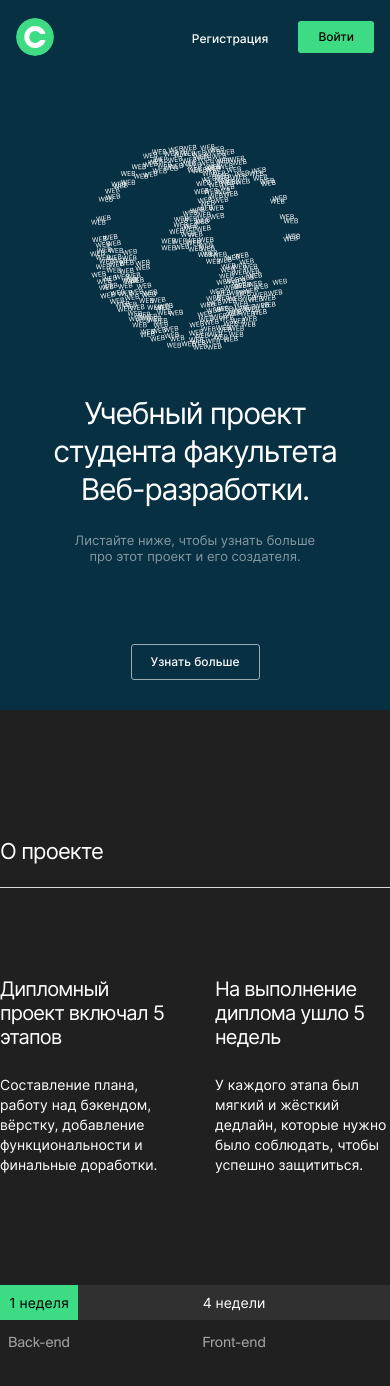
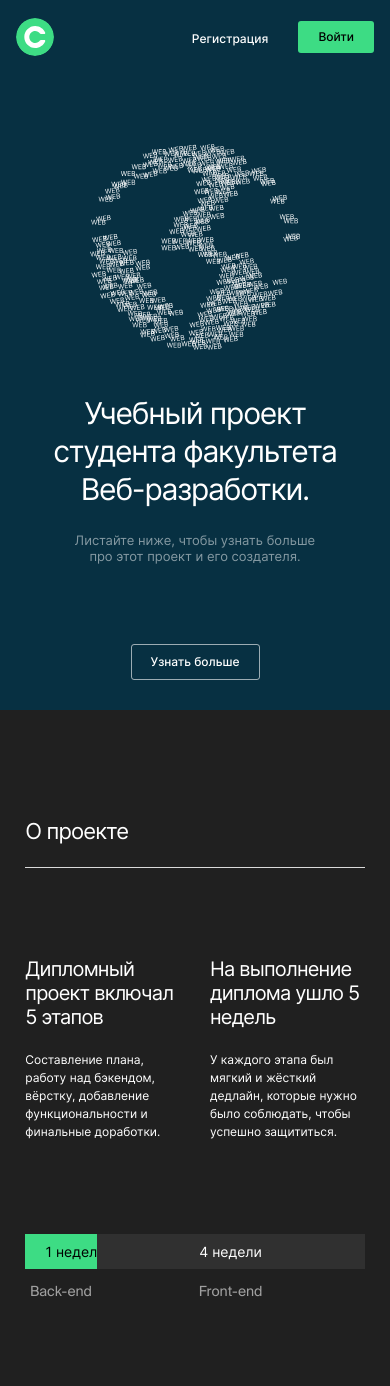
Before and after one commit to tatsenko-m/movies-explorer-frontend, a React (Create React App) app: page / in a window 390 px wide. Shown: the top 1386 px of the page. Built offline with nearby package versions, Linux system fonts and the light colour scheme.

Commit message:
feat: адаптировть дизайн AboutProject под 768px

```diff
--- a/src/components/AboutProject/AboutProject.css
+++ b/src/components/AboutProject/AboutProject.css
@@ -1,4 +1,5 @@
 .about-project {
+  width: 89vw;
   max-width: 1140px;
   display: flex;
   flex-direction: column;
@@ -91,6 +92,7 @@
 
 .about-project__backend-chart-line {
   background-color: #3ddc84;
+  min-width: 100px;
   color: #000;
   grid-column: 1;
   grid-row: 1;
@@ -110,7 +112,7 @@
 .about-project__chart-caption {
   margin: 0;
   padding-top: 14px;
-  font-family: "Suisse Intl", "Arial", sans-serif;
+  font-family: "Inter", "Arial", sans-serif;
   color: #a0a0a0;
   text-align: center;
   font-size: 14px;
@@ -137,3 +139,25 @@
   grid-column: 2;
   grid-row: 2;
 }
+
+@media screen and (max-width: 1024px) {
+  .about-project {
+    width: 87vw;
+    padding: 90px 0;
+  }
+  .about-project__description {
+    column-gap: 30px;
+    row-gap: 22px;
+  }
+  .about-project__paragraph {
+    font-size: 12px;
+    line-height: 18px;
+  }
+  .about-project__chart {
+    grid-template-columns: 21% 79%;
+    padding: 93px 0 0;
+  }
+  .about-project__chart-caption {
+    font-family: "Suisse Intl", "Arial", sans-serif;
+  }
+}
```
